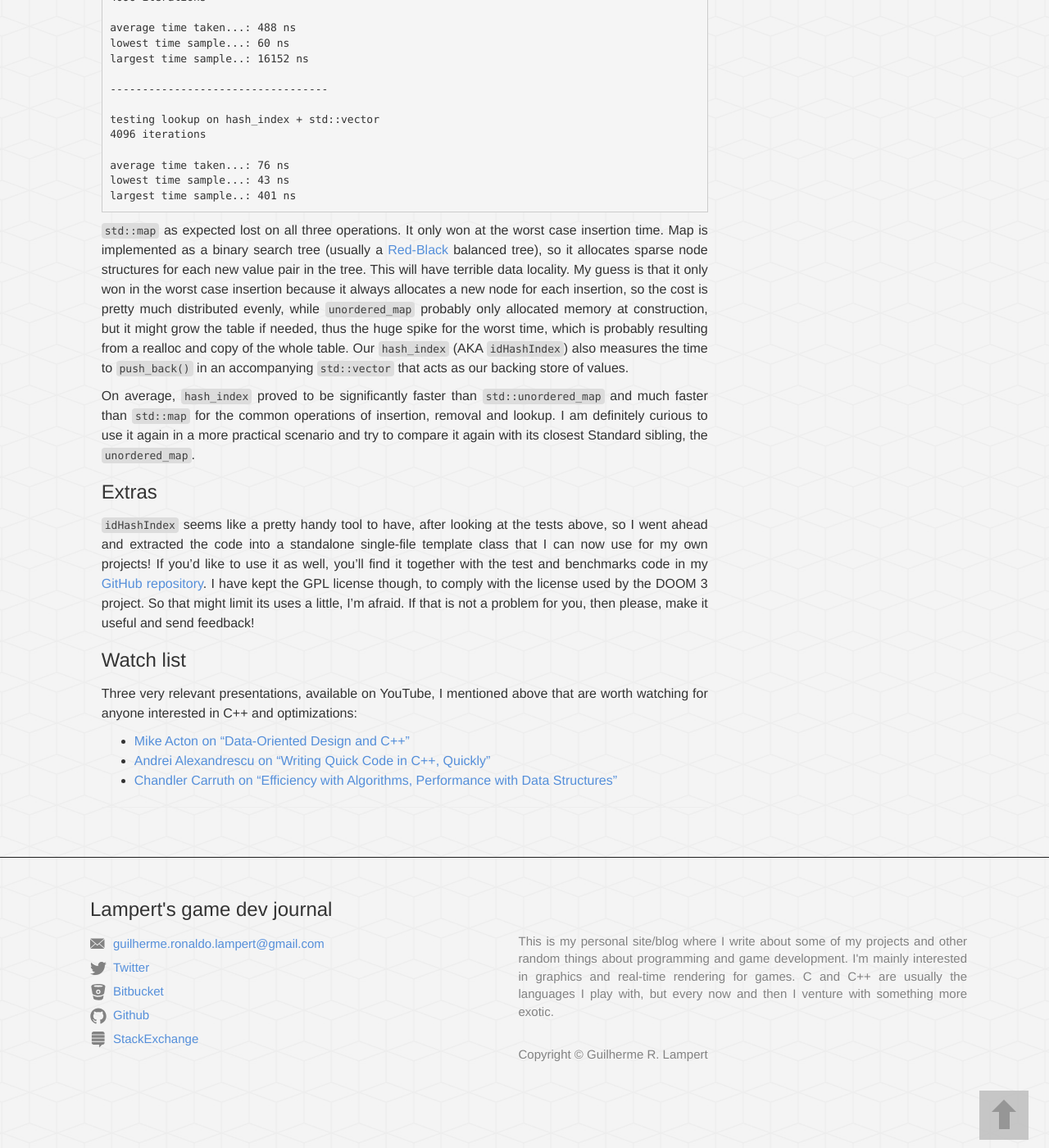
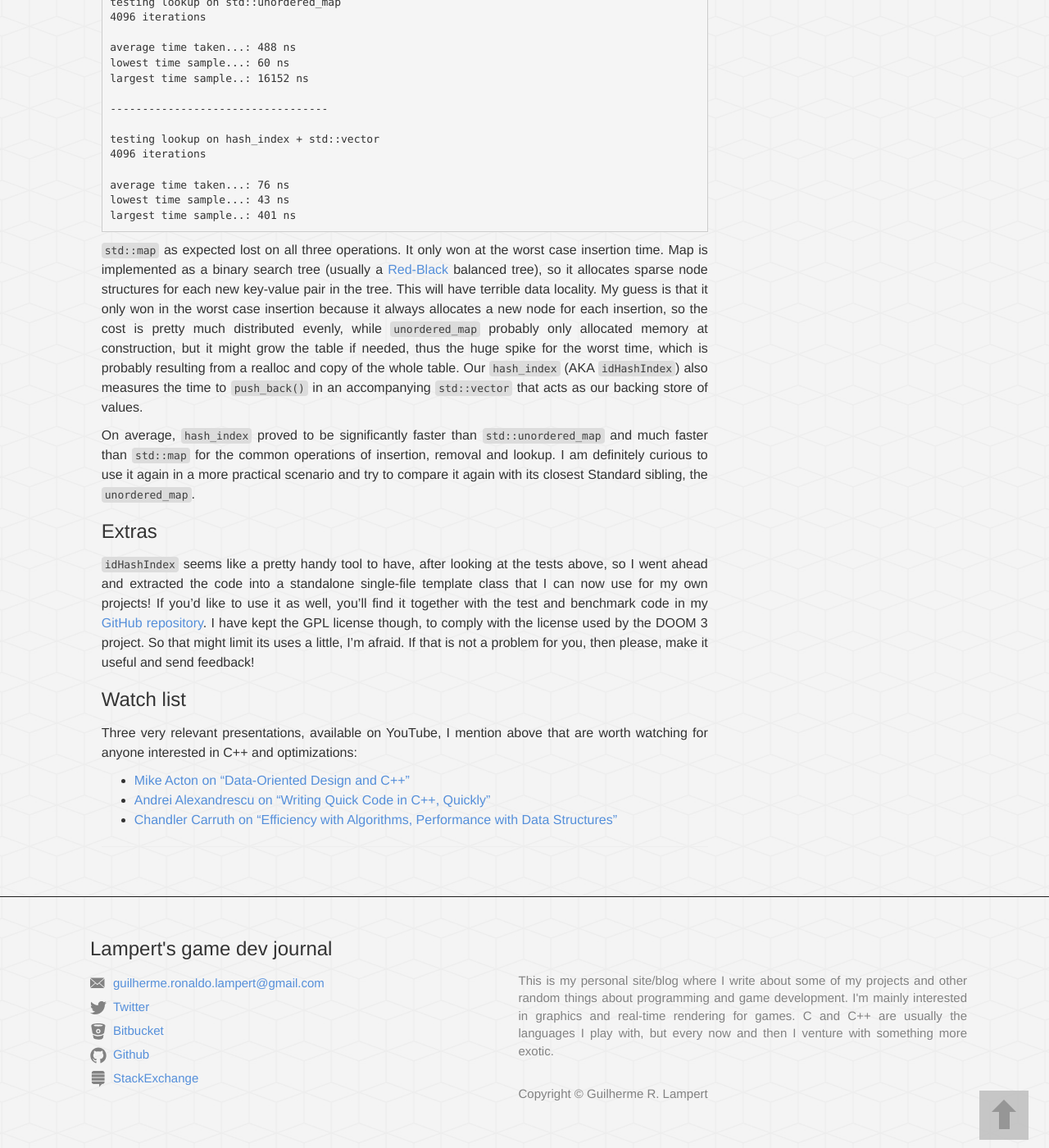
Before and after one commit to glampert/glampert.github.io, a Jekyll site: the page built from _posts/2016-05-04-dissecting-idhashindex.markdown, in a window 1280 px wide and 1400 px high, scrolled down 6481 px. Shown: the whole window at 82% size. Built offline with Jekyll 4.4.1, drawn with Linux system fonts in a browser that asks for light colours; nearby versions of some CDN libraries; some of the changed text lies outside the part shown.

Commit message:
A few minor corrections to the HashIndex post.

```diff
--- a/_posts/2016-05-04-dissecting-idhashindex.markdown
+++ b/_posts/2016-05-04-dissecting-idhashindex.markdown
@@ -341,7 +341,7 @@
 
 `std::map` as expected lost on all three operations. It only won at the worst case insertion time.
 Map is implemented as a binary search tree (usually a [Red-Black][link_rb_tree] balanced tree), so
-it allocates sparse node structures for each new value pair in the tree. This will have terrible
+it allocates sparse node structures for each new key-value pair in the tree. This will have terrible
 data locality. My guess is that it only won in the worst case insertion because it always allocates
 a new node for each insertion, so the cost is pretty much distributed evenly, while `unordered_map`
 probably only allocated memory at construction, but it might grow the table if needed, thus the
@@ -359,14 +359,14 @@
 `idHashIndex` seems like a pretty handy tool to have, after looking at the tests above,
 so I went ahead and extracted the code into a standalone single-file template class that
 I can now use for my own projects! If you'd like to use it as well, you'll find it together
-with the test and benchmarks code in my [GitHub repository][link_git_repo]. I have kept
+with the test and benchmark code in my [GitHub repository][link_git_repo]. I have kept
 the GPL license though, to comply with the license used by the DOOM 3 project. So that might
 limit its uses a little, I'm afraid. If that is not a problem for you, then please, make
 it useful and send feedback!
 
 ### Watch list
 
-Three very relevant presentations, available on YouTube, I mentioned above
+Three very relevant presentations, available on YouTube, I mention above
 that are worth watching for anyone interested in C++ and optimizations:
 
 - [Mike Acton on "Data-Oriented Design and C++"][link_dod]
```
Also changed, not shown: other parts of _posts/2016-05-04-dissecting-idhashindex.markdown (+6 -6 lines).
